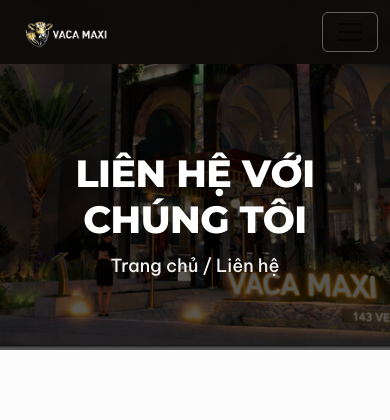
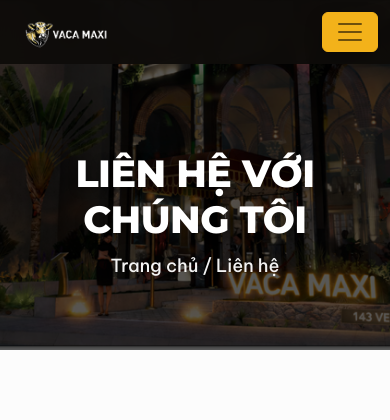
Before and after one commit to tuanmc0302/vacamaxi, a Laravel app: page /lien-he in a window 390 px wide. Shown: the top 420 px of the page. Run offline with Laravel 12, Linux system fonts and the light colour scheme; data comes from the database, SQL or seed files in the repository; data that the repository does not hold is empty.

Commit message:
Update base-layout.css

```diff
--- a/public/css/frontend/base-layout.css
+++ b/public/css/frontend/base-layout.css
@@ -300,6 +300,10 @@ h1, h2, h3, h4, h5, h6 {
     filter: invert(1);
 }
 
+.navbar-toggler:focus {
+    box-shadow: 0 0 0 3px rgba(243, 178, 26, 0.28);
+}
+
 
 
 .site-footer {
@@ -590,6 +594,16 @@ h1, h2, h3, h4, h5, h6 {
         min-height: 64px;
     }
 
+    .site-header .navbar-toggler {
+        border-color: #f3b21a;
+        background: #f3b21a;
+        box-shadow: 0 8px 18px rgba(0, 0, 0, 0.22);
+    }
+
+    .site-header .navbar-toggler-icon {
+        filter: invert(1) brightness(0.2);
+    }
+
     .site-header .navbar-collapse {
         margin-top: 10px;
         padding: 10px;
```
